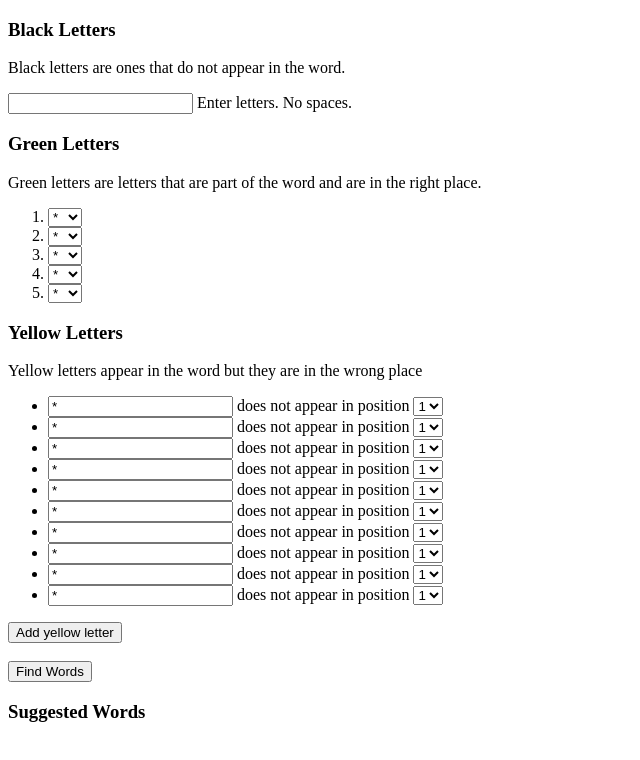
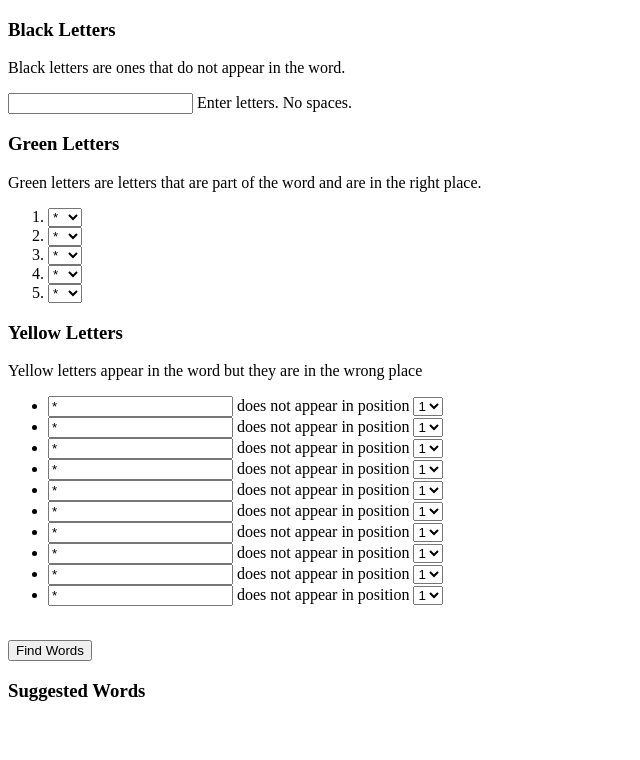
Before and after one commit to rashir01/wordselect, a website with bundled scripts: page index.html in a window 1280 px wide. Shown: the whole page, without its empty margins (0-640 px from the left). Built offline with nearby package versions, Linux system fonts and the light colour scheme.

Commit message:
removed add yellow letters button

```diff
--- a/index.html
+++ b/index.html
@@ -319,7 +319,6 @@
               </div>
             </li>
           </ul>
-          <button>Add yellow letter</button>
         </div>
       </div>
       <br />
```
